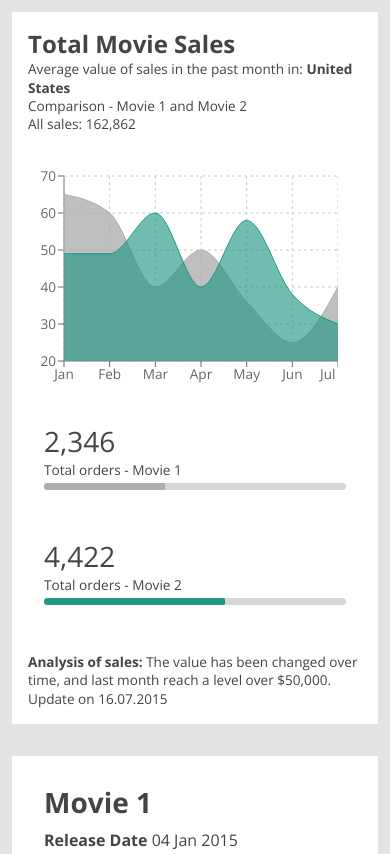
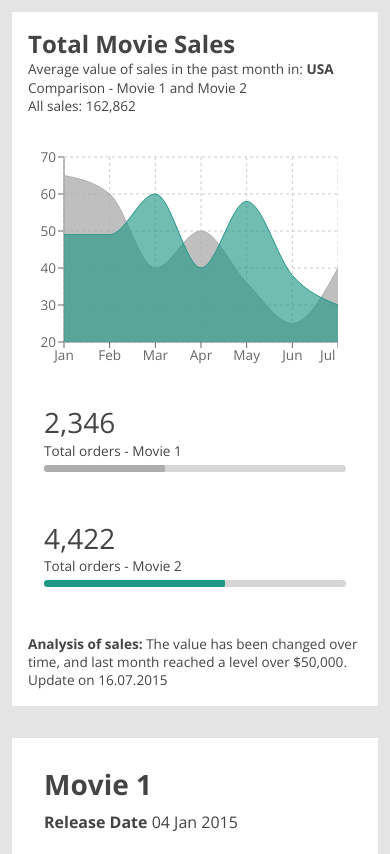
Before and after one commit to travisfrazier/mitchellui, a Gatsby site: page / in a window 390 px wide. Shown: the top 854 px of the page. Built offline with nearby package versions, Linux system fonts and the light colour scheme; Gatsby itself is replaced by a stand-in of ours.

Commit message:
new commit

```diff
--- a/src/components/order-count/_order-count.scss
+++ b/src/components/order-count/_order-count.scss
@@ -3,6 +3,12 @@
 .orderCount {
   padding: 1rem;
   margin-top: 1rem;
+  @media only screen and (max-width: 890px) {
+    width: 50%;
+  }
+  @media only screen and (max-width: 710px) {
+    width: auto;
+  }
   &__meter {
     height: 7px;
     position: relative;
--- a/src/components/total-sales/_total-sales.scss
+++ b/src/components/total-sales/_total-sales.scss
@@ -43,3 +43,15 @@
     }
   }
 }
+
+.ipad {
+  @media only screen and (max-width: 715px) {
+    display: none;
+  }
+}
+.iphone {
+  display: none;
+  @media only screen and (max-width: 715px) {
+    display: inline;
+  }
+}
--- a/src/components/total-sales/total-sales.js
+++ b/src/components/total-sales/total-sales.js
@@ -9,7 +9,8 @@ export const TotalSales = props => (
       <h2 className="totalSales__title">Total Movie Sales</h2>
       <span>
         Average value of sales in the past month in:{' '}
-        <strong>United States</strong>
+        <strong className="ipad">United States</strong>
+        <strong className="iphone">USA</strong>
       </span>
     </div>
     <div className="totalSales__content">
@@ -26,7 +27,7 @@ export const TotalSales = props => (
     <div className="totalSales__content totalSales__content--value">
       <span>
         <strong>Analysis of sales: </strong>The value has been changed over
-        time, and last month reach a level over $50,000.
+        time, and last month reached a level over $50,000.
       </span>
       <span>Update on 16.07.2015</span>
     </div>
```
